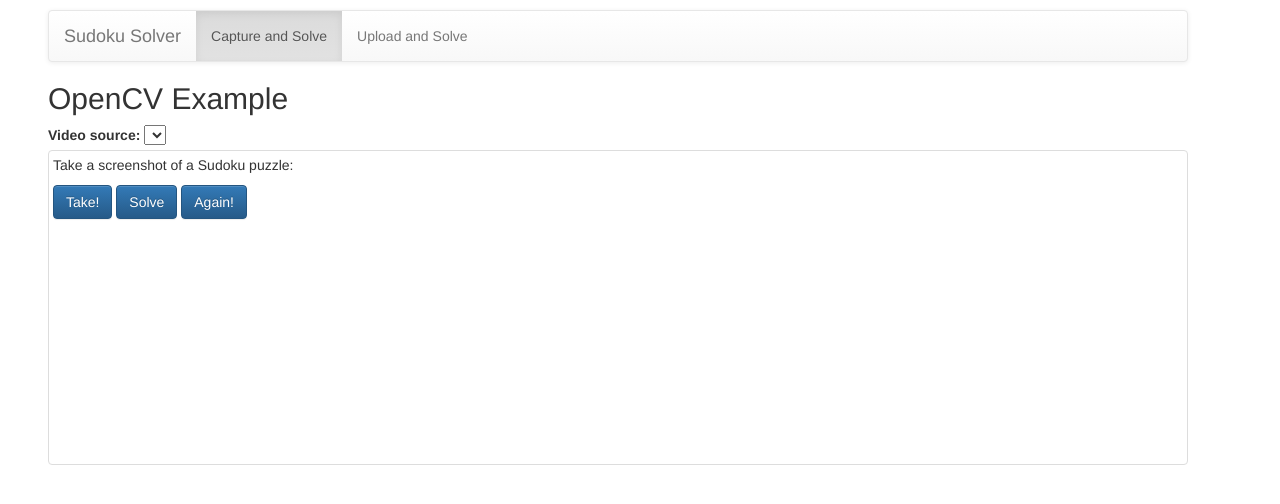
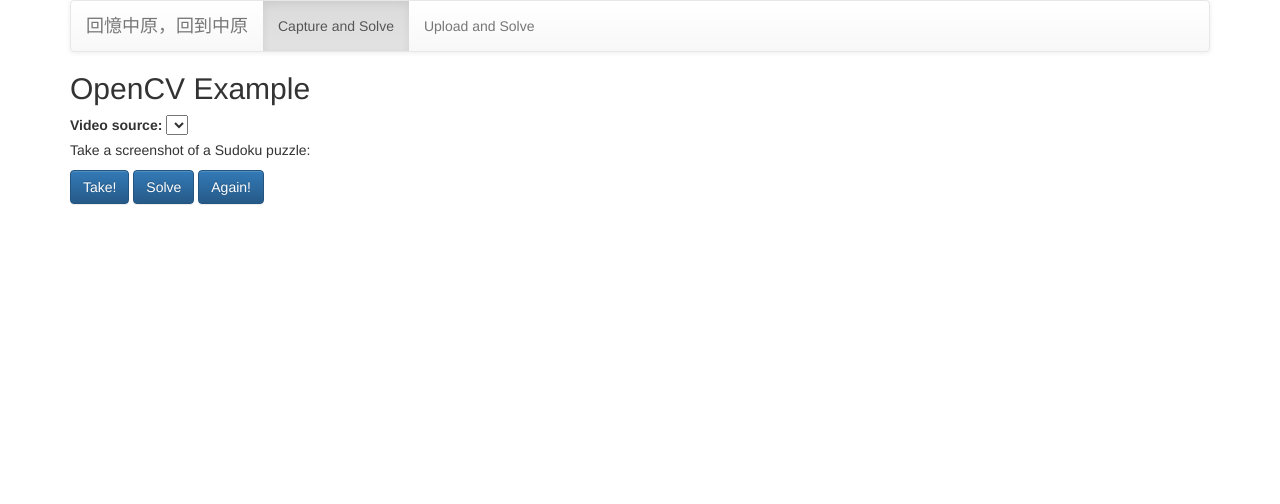
Before and after one commit to IsaacHuang/fluted-current-808, a Python web app: template templates/index.html in a window 1280 px wide. Shown: the top 504 px of the page. Run offline with Jinja, Linux system fonts and the light colour scheme; the template is opened without the code that fills it, so the values that code supplies are empty; some libraries are stand-ins or nearby versions.

Commit message:
SA_project
opencv-python

```diff
--- a/templates/base.html
+++ b/templates/base.html
@@ -1,40 +1,27 @@
 <!DOCTYPE html>
 <html>
+  <meta charset="utf-8">
+  <meta name="viewport" content="width=device-width, initial-scale=1">
   <head>
-    <meta charset="utf-8">
-    <!--IE瀏覽器的兼容-->
-    <meta http-equiv="X-UA-Compatible" content="IE=edge">
-    <meta name="viewport" content="width=device-width, initial-scale=1">
     <title>
       OpenCV Example
     </title>
-    <style type="text/css">
-      .abox {
-        display: block;
-        padding: 4px;
-        margin-bottom: 20px;
-        border: 1px solid #ddd;
-        border-radius: 4px;
-      }
-      #error {
-        color: #800;
-      }
-    </style>
     <!-- Bootstrap -->
     <link rel="stylesheet" href="//netdna.bootstrapcdn.com/bootstrap/3.1.1/css/bootstrap.min.css">
     <link rel="stylesheet" href="//netdna.bootstrapcdn.com/bootstrap/3.1.1/css/bootstrap-theme.min.css">
+    <link rel="styleesheet" href="../css/base.css">
     <!-- HTML5 Shim and Respond.js IE8 support of HTML5 elements and media queries -->
     <!-- WARNING: Respond.js doesn't work if you view the page via file:// -->
     <!--[if lt IE 9]>
       <script src="https://oss.maxcdn.com/libs/html5shiv/3.7.0/html5shiv.js"></script>
       <script src="https://oss.maxcdn.com/libs/respond.js/1.4.2/respond.min.js"></script>
     <![endif]-->
-  </head>
-   <body style="margin:10px;width:95%;">
     <!-- jQuery (necessary for Bootstrap's JavaScript plugins) -->
     <script src="https://ajax.googleapis.com/ajax/libs/jquery/1.11.0/jquery.min.js"></script>
     <!-- Include all compiled plugins (below), or include individual files as needed -->
     <script src="//netdna.bootstrapcdn.com/bootstrap/3.1.1/js/bootstrap.min.js"></script>
+  </head>
+   <body>
     <div class="container">
       <!--模板擴充-->
     {% block content %}{% endblock %}
--- a/templates/index.html
+++ b/templates/index.html
@@ -6,12 +6,12 @@
         <div class="container-fluid">
           <div class="navbar-header">
             <button type="button" class="navbar-toggle" data-toggle="collapse" data-target=".navbar-collapse">
-              <span class="sr-only">Toggle navigation</span>
+              <span class="sr-only">回憶中原，回到中原</span>
               <span class="icon-bar"></span>
               <span class="icon-bar"></span>
               <span class="icon-bar"></span>
             </button>
-            <a class="navbar-brand" href="/">Sudoku Solver</a>
+            <a class="navbar-brand" href="/">回憶中原，回到中原</a>
           </div>
           <div class="navbar-collapse collapse">
             <ul class="nav navbar-nav">
@@ -32,6 +32,7 @@
       <p>Take a screenshot of a Sudoku puzzle:</p>
       <!--將表格傳送至=>/stage-->
       <form role="form" id="form1" action="/stage" enctype="multipart/form-data" method="post">
+
         <input type="hidden" name="sudoku" id="sudoku">
         <input type="hidden" name="is_video" id="is_video" value="yes">
         <!--執行拍照-->
@@ -62,10 +63,15 @@
 
 <script>
 
+//Take!按鈕的執行函數
+  $("#screenshot-button").click(function(){
+    $(this).prop("disabled",true);
+
+  });
+//Again!按鈕的執行函數
   $("#showvid-button").click(function(){
     $('#puzzleres').hide();
     $('#screenshot-stream').show();
-    $(this).prop("disabled",true);
   });
 
  $("#form1").submit(function(){
--- a/templates/upload.html
+++ b/templates/upload.html
@@ -7,12 +7,12 @@
     <div class="container-fluid">
       <div class="navbar-header">
         <button type="button" class="navbar-toggle" data-toggle="collapse" data-target=".navbar-collapse">
-          <span class="sr-only">Toggle navigation</span>
+          <span class="sr-only">回憶中原，回到中原</span>
           <span class="icon-bar"></span>
           <span class="icon-bar"></span>
           <span class="icon-bar"></span>
         </button>
-        <a class="navbar-brand" href="/">Sudoku Solver</a>
+        <a class="navbar-brand" href="/">回憶中原，回到中原</a>
       </div>
       <div class="navbar-collapse collapse">
         <ul class="nav navbar-nav">
```
Also changed, not shown: css/base.css (added, +17 -0 lines).
